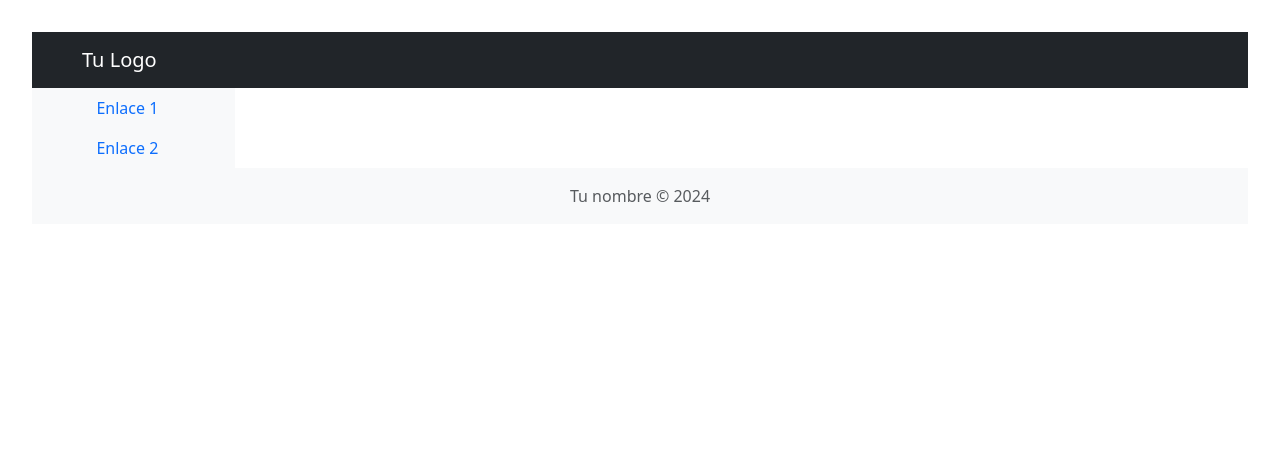
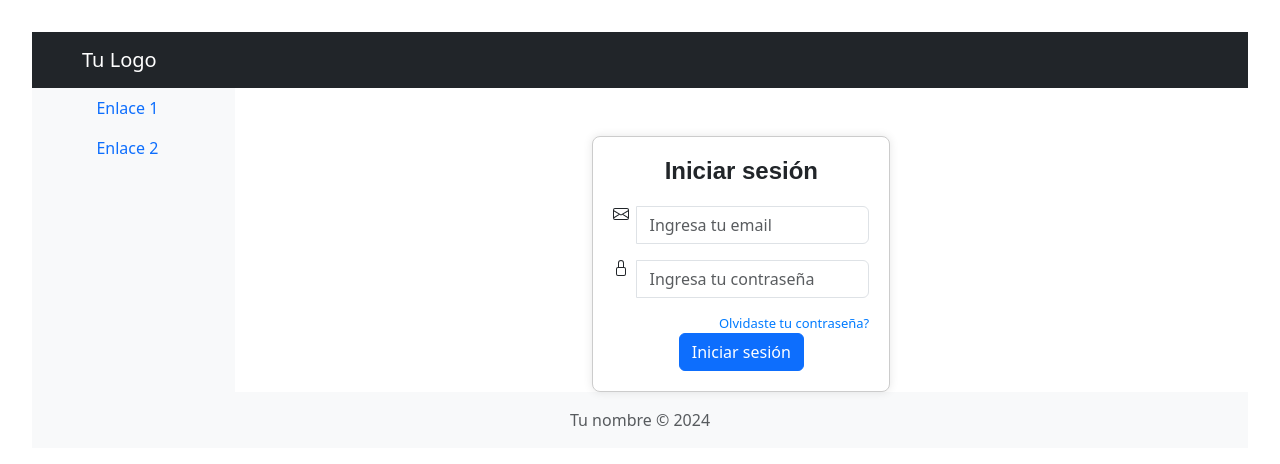
Before and after one commit to altamarluis/Appgestion, a React (Vite) app in the folder appGestionUN-front/: page / in a window 1280 px wide. Shown: the top 464 px of the page. Built offline with nearby package versions, Linux system fonts and the light colour scheme.

Commit message:
avanzando en login

```diff
--- a/appGestionUN-front/package.json
+++ b/appGestionUN-front/package.json
@@ -14,7 +14,9 @@
     "bootstrap": "^5.3.2",
     "react": "^18.2.0",
     "react-bootstrap": "^2.10.0",
-    "react-dom": "^18.2.0"
+    "react-bootstrap-icons": "^1.10.3",
+    "react-dom": "^18.2.0",
+    "react-router-dom": "^6.21.3"
   },
   "devDependencies": {
     "@types/react": "^18.2.43",
--- a/appGestionUN-front/src/App.jsx
+++ b/appGestionUN-front/src/App.jsx
@@ -2,6 +2,7 @@ import React from 'react';
 import Header from './header';
 import Sidebar from './sidebar';
 import Footer from './footer';
+import Login from './login'
 import 'bootstrap/dist/css/bootstrap.min.css';
 import './App.css'; // Agrega estilos personalizados si es necesario
 //import './Sidebar.css'; // Agrega estilos personalizados para el sidebar si es necesario
@@ -17,7 +18,7 @@ function App() {
           <Sidebar />
           {/* Contenido principal aquí */}
           <main className="col-md-9 ms-sm-auto col-lg-10 px-md-4">
-            {/* Contenido de la página */}
+            <Login />
           </main>
         </div>
       </div>
--- /dev/null
+++ b/appGestionUN-front/src/login.css
@@ -0,0 +1,29 @@
+
+.login-form {
+    background-color: #fff;
+    border: 1px solid #ccc;
+    padding: 20px;
+    border-radius: 8px;
+    box-shadow: 0 0 10px rgba(0, 0, 0, 0.1);
+  }
+
+  .login-form h2 {
+    text-align: center;
+    margin-bottom: 20px;
+    font-family: Arial, Helvetica, sans-serif;
+    font-size: x-large;
+    font-weight: bold;
+  }
+
+  .forgot-password-link {
+    display: block;
+    margin-top: 10px;
+    text-align: right;
+    color: #007bff;
+    font-size: small;
+  }
+
+  .icon {
+    margin-right: 8px;
+    vertical-align: middle;
+  }
--- /dev/null
+++ b/appGestionUN-front/src/login.jsx
@@ -0,0 +1,45 @@
+import React from 'react';
+import { Form, Button, Container, Row, Col } from 'react-bootstrap';
+import { Envelope, Lock } from 'react-bootstrap-icons';
+import { Link } from 'react-router-dom';
+import './Login.css';
+
+const Login = () => {
+  const handleLogin = (e) => {
+    e.preventDefault();
+    // Lógica de inicio de sesión aquí
+  };
+
+  return (
+    <Container>
+      <Row className="justify-content-center mt-5">
+        <Col xs={12} md={6} lg={4}>
+          <div className="login-form">
+            <h2 className="login-title">Iniciar sesión</h2>
+            <Form  onSubmit={handleLogin}>
+              <Form.Group controlId="formBasicEmail" className='input-group mb-3'>
+                <Envelope className="icon"/>
+                <Form.Control type="email" placeholder="Ingresa tu email" required />
+              </Form.Group>
+
+              <Form.Group controlId="formBasicPassword" className='input-group mb-3'>
+                <Lock className="icon" />
+                <Form.Control type="password" placeholder="Ingresa tu contraseña" required />
+              </Form.Group>
+
+              <span className="forgot-password-link">
+                Olvidaste tu contraseña?
+              </span>
+
+              <Button variant="primary" type="submit" block>
+                Iniciar sesión
+              </Button>
+            </Form>
+          </div>
+        </Col>
+      </Row>
+    </Container>
+  );
+};
+
+export default Login;
```
Also changed, not shown: 1 other file (tests, documents, lock files or other folders).
